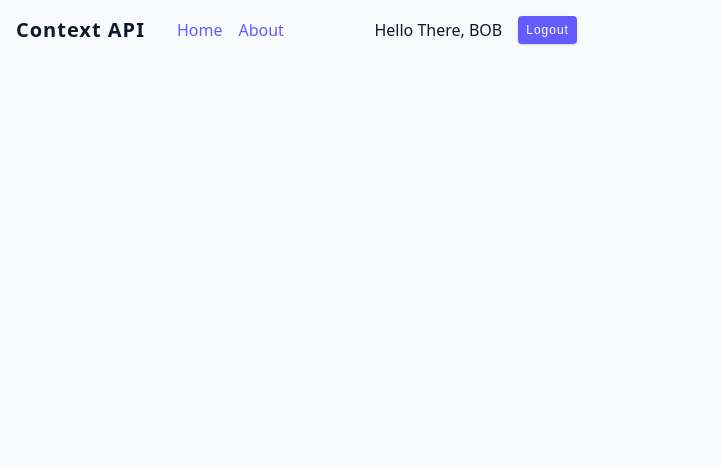
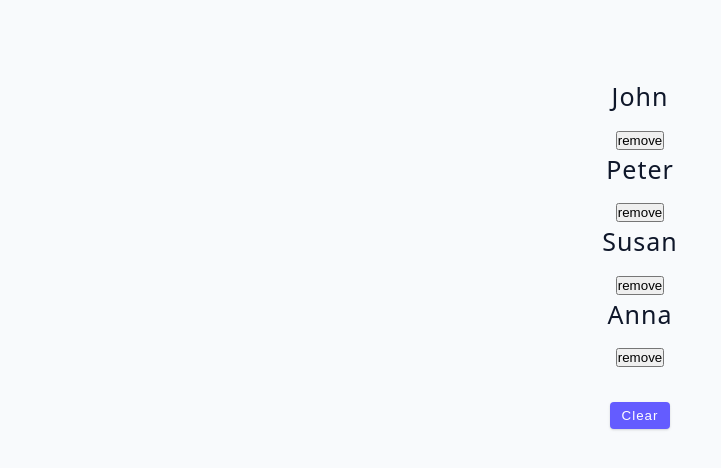
Before and after one commit to alutfi05/belajar-reactjs-lanjutan, a React (Vite) app: page / in a window 1280 px wide. Shown: the top 468 px of the page, without its empty margins (0-721 px from the left). Built offline with nearby package versions, Linux system fonts and the light colour scheme.

Commit message:
learning useReducer hook in react js, create initial setup

```diff
--- a/src/App.jsx
+++ b/src/App.jsx
@@ -1,9 +1,9 @@
-import Navbar from './tutorial/09-context-api/starter/Navbar';
+import Starter from './tutorial/10-useReducer/starter/01-useReducer';
 
 function App() {
     return (
-        <div>
-            <Navbar />
+        <div className="container">
+            <Starter />
         </div>
     );
 }
--- a/src/tutorial/10-useReducer/starter/01-useReducer.jsx
+++ b/src/tutorial/10-useReducer/starter/01-useReducer.jsx
@@ -1,30 +1,57 @@
-import React from 'react';
+import { useState, useReducer } from 'react';
 import { data } from '../../../data';
+
+const defaultState = {
+    people: data,
+};
+
+const reducer = () => {};
+
 const ReducerBasics = () => {
-  const [people, setPeople] = React.useState(data);
+    const [state, dispatch] = useReducer(reducer, defaultState);
 
-  const removeItem = (id) => {
-    let newPeople = people.filter((person) => person.id !== id);
-    setPeople(newPeople);
+    const removeList = (id) => {
+        // let newPeople = people.filter((person) => person.id !== id);
+        // setPeople(newPeople);
     };
+
+    const clearList = () => {
+        // setPeople([])
+    };
+
+    const resetList = () => {
+        // setPeople(data);
+    };
+
     return (
         <div>
-      {people.map((person) => {
+            {state.people.map((person) => {
                 const { id, name } = person;
                 return (
-          <div key={id} className='item'>
+                    <div key={id} className="item">
                         <h4>{name}</h4>
-            <button onClick={() => removeItem(id)}>remove</button>
+                        <button onClick={() => removeList(id)}>remove</button>
                     </div>
                 );
             })}
+
+            {state.people.length < 1 ? (
                 <button
-        className='btn'
+                    className="btn"
                     style={{ marginTop: '2rem' }}
-        onClick={() => setPeople([])}
+                    onClick={resetList}
                 >
-        clear items
+                    reset
                 </button>
+            ) : (
+                <button
+                    className="btn"
+                    style={{ marginTop: '2rem' }}
+                    onClick={clearList}
+                >
+                    clear
+                </button>
+            )}
         </div>
     );
 };
```
Lines whose indentation alone changed are shown as unchanged.
